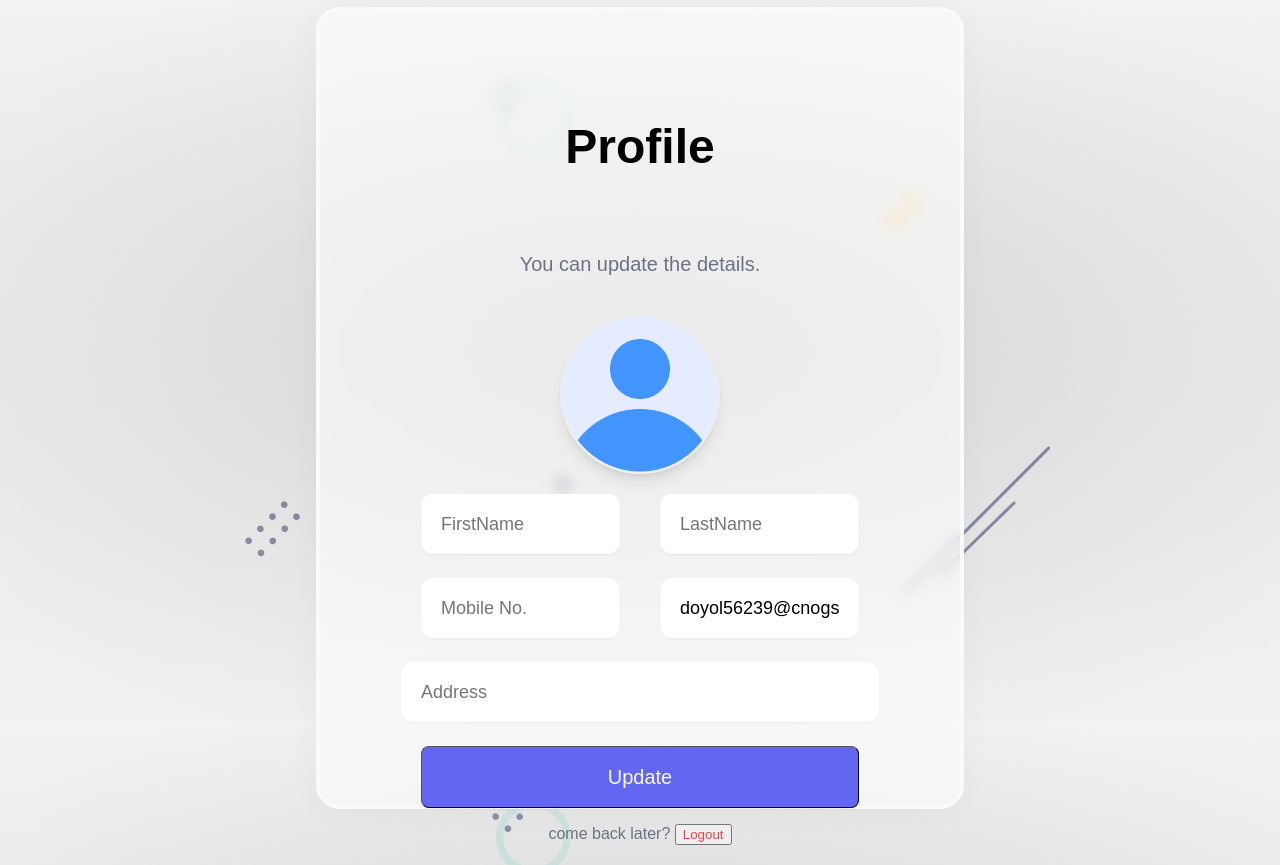
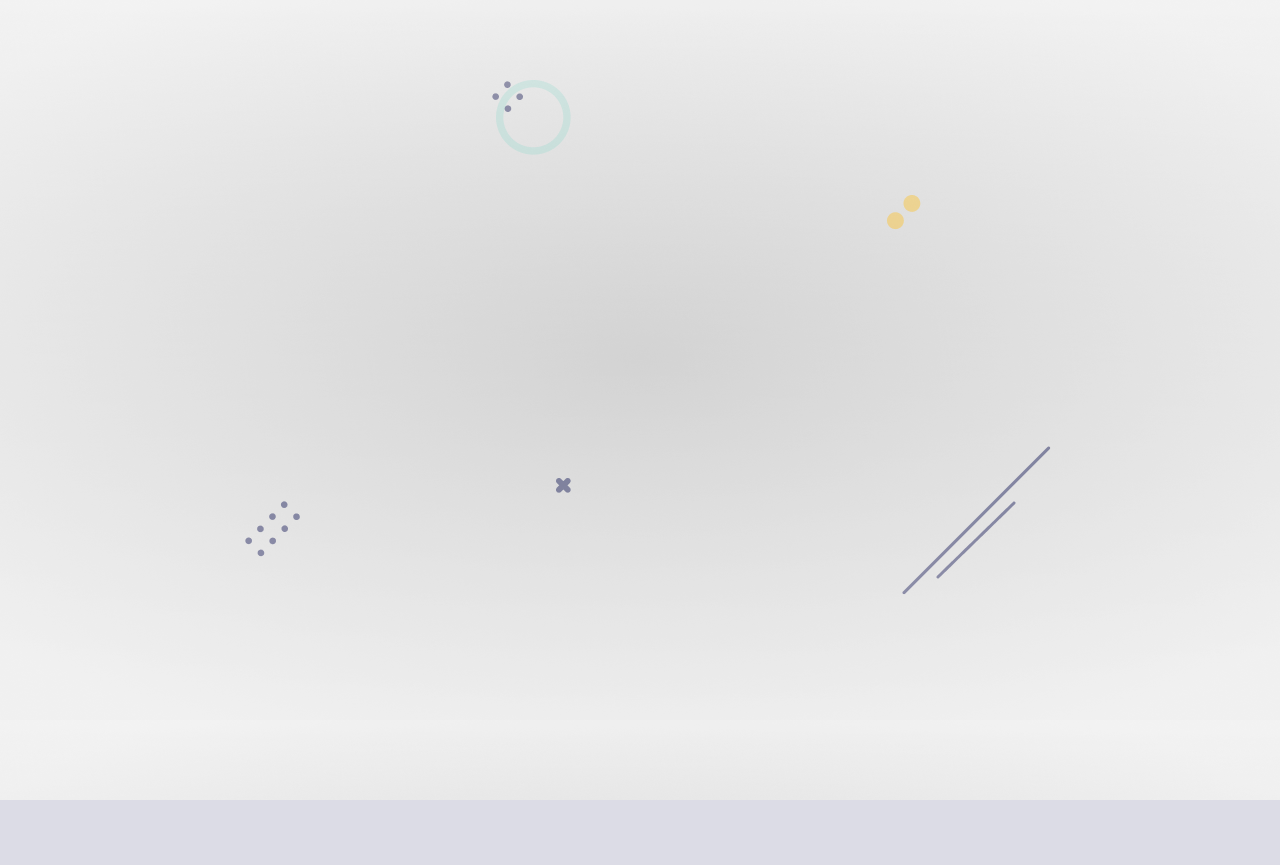
Before and after one commit to himanshumali9680/MERN-Login-App, a React (Create React App) app in the folder client/: page /profile in a window 1280 px wide. After the commit the page ends 800 px from the top, so only its background shows below. Built offline with nearby package versions, Linux system fonts and the light colour scheme; sample sign-in values are in the browser's storage; a web font is replaced by a local one.

Commit message:
profile route protected

```diff
--- a/client/package.json
+++ b/client/package.json
@@ -8,6 +8,7 @@
     "@testing-library/user-event": "^13.5.0",
     "axios": "^1.4.0",
     "formik": "^2.2.9",
+    "jwt-decode": "^3.1.2",
     "react": "^18.2.0",
     "react-dom": "^18.2.0",
     "react-hot-toast": "^2.4.1",
--- a/client/src/App.js
+++ b/client/src/App.js
@@ -10,6 +10,10 @@ import Profile from './components/Profile';
 import Recovery from './components/Recovery';
 import Reset from './components/Reset';
 import PageNotFound from './components/PageNotFound';
+
+
+/** auth middleware */
+import { AuthorizeUser} from './middleware/auth'
 
 
 /** root routes */
@@ -28,7 +32,7 @@ const router = createBrowserRouter([
     },
     {
         path : '/profile',
-        element : <Profile></Profile>
+        element : <AuthorizeUser><profile /></AuthorizeUser>
     },
     {
         path : '/recovery',
--- a/client/src/components/Password.js
+++ b/client/src/components/Password.js
@@ -7,6 +7,7 @@ import { passwordValidate } from '../helper/validate'
 import useFetch from '../hooks/fetch.hook';
 import { useAuthStore } from '../store/store'
 import { verifyPassword } from '../helper/helper'
+
 import styles from '../styles/Username.module.css';
 
 export default function Password() {
--- a/client/src/components/Profile.js
+++ b/client/src/components/Profile.js
@@ -1,10 +1,13 @@
-import React, { useState } from 'react'
-import { Link } from 'react-router-dom'
+import React, { useState } from 'react';
+import { useNavigate } from 'react-router-dom';
 import avatar from '../assets/profile.png';
-import { Toaster } from 'react-hot-toast';
+import { toast, Toaster } from 'react-hot-toast';
+
 import { useFormik } from 'formik';
-import { passwordValidate } from '../helper/validate';
+import { profileValidation } from '../helper/validate';
+import useFetch from '../hooks/fetch.hook';
 import convertToBase64 from '../helper/convert';
+import { updateUser } from '../helper/helper';
 
 import styles from '../styles/Username.module.css';
 import extend from '../styles/Profile.module.css'
@@ -12,21 +15,31 @@ import extend from '../styles/Profile.module.css'
 export default function Profile() {
 
   const [file, setFile] = useState()
+  const [{ isLoading, apiData, serverError }] = useFetch();
+  const navigate = useNavigate()
+
 
   const formik = useFormik({
     initialValues : {
-      firstName : '',
-      lastName: '',
-      email: 'doyol56239@cnogs.com',
-      mobile: '',
-      address : ''
+      firstName : apiData?.firstName || '',
+      lastName: apiData?.lastName || '',
+      email: apiData?.email || '',
+      mobile: apiData?.mobile || '',
+      address : apiData?.address || ''
     },
-    validate : passwordValidate,
+    enableReinitialize: true,
+    validate : profileValidation,
     validateOnBlur: false,
     validateOnChange: false,
     onSubmit : async values => {
-      values = await Object.assign(values, { profile : file || ''})
-      console.log(values)
+      values = await Object.assign(values, { profile : file || apiData?.profile || ''})
+      let updatePromise = updateUser(values);
+
+      toast.promise(updatePromise, {
+        loading: 'Updating...',
+        success: <b>Update Successfully...!</b>,
+        error: <b>Could not Update!</b>
+      })
     }
   })
 
@@ -35,6 +48,14 @@ export default function Profile() {
     const base64 = await convertToBase64(e.target.files[0]);
     setFile(base64);
   }
+  // logout handler function
+  function userLogout(){
+    localStorage.removeItem('token');
+    navigate('/')
+  }
+
+  if(isLoading) return <h1 className='text-2xl font-bold'>isLoading</h1>;
+  if(serverError) return <h1 className='text-xl text-red-500'>{serverError.message}</h1>
 
   return (
     <div className="container mx-auto">
@@ -54,7 +75,7 @@ export default function Profile() {
           <form className='py-1' onSubmit={formik.handleSubmit}>
               <div className='profile flex justify-center py-4'>
                   <label htmlFor="profile">
-                    <img src={file || avatar} className={`${styles.profile_img} ${extend.profile_img}`} alt="avatar" />
+                    <img src={apiData?.profile || file || avatar} className={`${styles.profile_img} ${extend.profile_img}`} alt="avatar" />
                   </label>
 
                   <input onChange={onUpload} type="file" id='profile' name='profile' />
@@ -79,7 +100,7 @@ export default function Profile() {
               </div>
 
               <div className="text-center py-4">
-                <span className='text-gray-500'>come back later? <button className='text-red-500' to="/">Logout</button></span>
+                <span className='text-gray-500'>come back later? <button onClick={userLogout} className='text-red-500' to="/">Logout</button></span>
               </div>
 
           </form>
--- a/client/src/components/Register.js
+++ b/client/src/components/Register.js
@@ -1,12 +1,11 @@
 import React, { useState } from 'react'
 import { Link, useNavigate } from 'react-router-dom'
 import avatar from '../assets/profile.png';
-import toast, { Toaster } from 'react-hot-toast';
+import {toast, Toaster } from 'react-hot-toast';
 import { useFormik } from 'formik';
-import { registerValidation } from '../helper/validate';
+import { passwordValidate } from '../helper/validate';
 import convertToBase64 from '../helper/convert';
-import { registerUser } from '../helper/helper'
-
+import { registerUser } from '../helper/helper';
 
 import styles from '../styles/Username.module.css';
 
@@ -21,7 +20,7 @@ export default function Register() {
       username: 'example123',
       password : 'admin@123'
     },
-    validate : registerValidation,
+    validate : passwordValidate,
     validateOnBlur: false,
     validateOnChange: false,
     onSubmit : async values => {
@@ -29,7 +28,7 @@ export default function Register() {
       let registerPromise = registerUser(values)
       toast.promise(registerPromise, {
         loading: 'Creating...',
-        success : <b>Register Successfully...!</b>,
+        success: <b>Register Successfully...!</b>,
         error : <b>Could not Register.</b>
       });
 
--- a/client/src/helper/helper.js
+++ b/client/src/helper/helper.js
@@ -1,9 +1,18 @@
 import axios from 'axios';
+import jwt_decode from 'jwt-decode';
+
 axios.defaults.baseURL = 'http://localhost:4001'//process.env.REACT_APP_SERVER_DOMAIN;
 
 /** Make API Requests */
 
 
+/**To get username from Token */
+export async function getUsername(){
+    const token = localStorage.getItem('token')
+    if(!token) return Promise.reject("Cannot find Token");
+    let decode = jwt_decode(token)
+    return decode;
+}
 
 /** authentication function */
 export async function authenticate(username){
--- a/client/src/hooks/fetch.hook.js
+++ b/client/src/hooks/fetch.hook.js
@@ -1,5 +1,6 @@
 import axios from "axios";
 import { useEffect, useState } from "react";
+import { getUsername } from "../helper/helper";
 
 axios.defaults.baseURL = 'http://localhost:4001';
 
@@ -11,15 +12,15 @@ export default function useFetch(query){
 
     useEffect(() => {
 
-        if(!query) return;
-
         const fetchData = async () => {
             try {
                 setData(prev => ({ ...prev, isLoading: true}));
 
-                //const { username } = !query ? await getUsername() : '';
+                //const { username } = await getUsername();
 
-                const { data, status } = await axios.get(`/api/user/${query}`);
+                const { username } = !query ? await getUsername() : '';
+
+                const { data, status } = !query ? await axios.get(`/api/user/${username}`) : await axios.get(`/api/user/${query}`);
 
                 if(status === 201){
                     setData(prev => ({ ...prev, isLoading: false}));
--- /dev/null
+++ b/client/src/middleware/auth.js
@@ -0,0 +1,12 @@
+import { Navigate } from "react-router-dom";
+
+
+export const AuthorizeUser = ({ children }) => {
+     const token = localStorage.getItem('token')
+
+     if(!token){
+        return <Navigate to={'/'} replace={true}></Navigate>
+     }
+
+     return children;
+}
```
Also changed, not shown: 1 other file (tests, documents, lock files or other folders).
